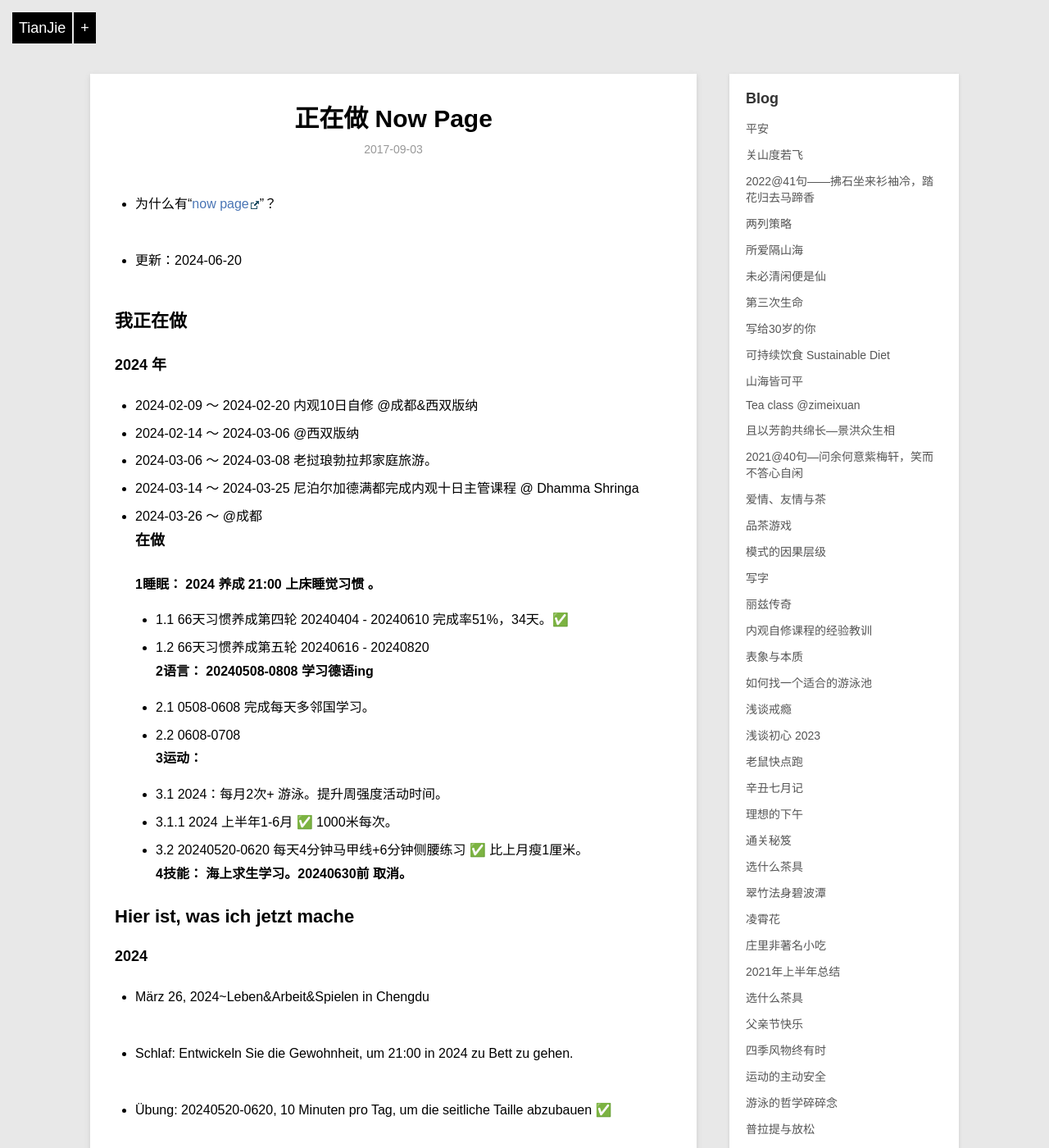
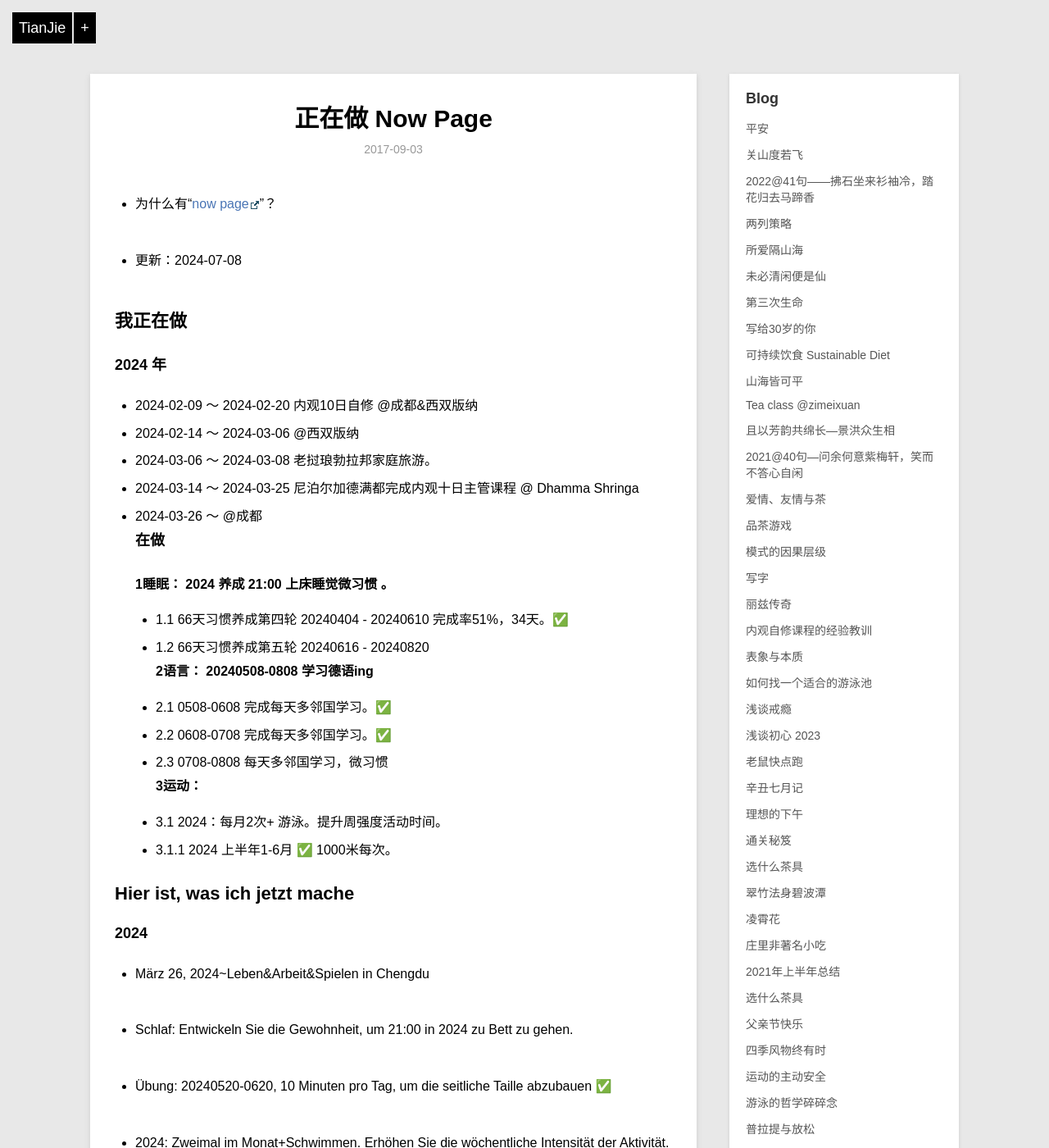
Before and after one commit to violettianjie/violettianjie.github.io, a Jekyll site: the page built from _posts/blog/2017-09-03-now.md, in a window 1280 px wide and 1400 px high. Shown: the whole window at 82% size. Built offline with Jekyll 4.4.1, drawn with Linux system fonts in a browser that asks for light colours; comment, search, counter and statistics services are not loaded; some of the changed text lies outside the part shown.

Commit message:
Update 2017-09-03-now.md

```diff
--- a/_posts/blog/2017-09-03-now.md
+++ b/_posts/blog/2017-09-03-now.md
@@ -9,7 +9,7 @@ category: blog
 - 为什么有“[now page](http://nownownow.com/about)”？
 
 
-- 更新：2024-06-20
+- 更新：2024-07-08
 
 
 ## 我正在做
@@ -24,17 +24,17 @@ category: blog
 - 2024-03-14 ～ 2024-03-25 尼泊尔加德满都完成内观十日主管课程 @ Dhamma Shringa
 - 2024-03-26 ～     @成都
 ### 在做
-#### 1睡眠：  2024 养成 21:00 上床睡觉习惯 。
+#### 1睡眠：  2024 养成 21:00 上床睡觉微习惯 。
   - 1.1      66天习惯养成第四轮  20240404 - 20240610  完成率51%，34天。✅
-  - 1.2      66天习惯养成第五轮 20240616  - 20240820
+  - 1.2      66天习惯养成第五轮  20240616 - 20240820
 #### 2语言：  20240508-0808  学习德语ing
-  - 2.1    0508-0608 完成每天多邻国学习。
-  - 2.2    0608-0708
+  - 2.1    0508-0608 完成每天多邻国学习。✅
+  - 2.2    0608-0708 完成每天多邻国学习。✅
+  - 2.3    0708-0808 每天多邻国学习，微习惯
 #### 3运动：
    - 3.1   2024：每月2次+ 游泳。提升周强度活动时间。
    - 3.1.1 2024 上半年1-6月 ✅ 1000米每次。
-   - 3.2  20240520-0620 每天4分钟马甲线+6分钟侧腰练习   ✅ 比上月瘦1厘米。
-#### 4技能：  海上求生学习。20240630前 取消。
+
 
 ## Hier ist, was ich jetzt mache
 ### 2024
@@ -74,7 +74,7 @@ category: blog
 
 
 
-- This update was June. 20，2024.
+- This update was July. 08，2024.
 
 This /now page was inspired by Derek Sivers. Go check out what he’s up to – sivers.org/now
 
```
